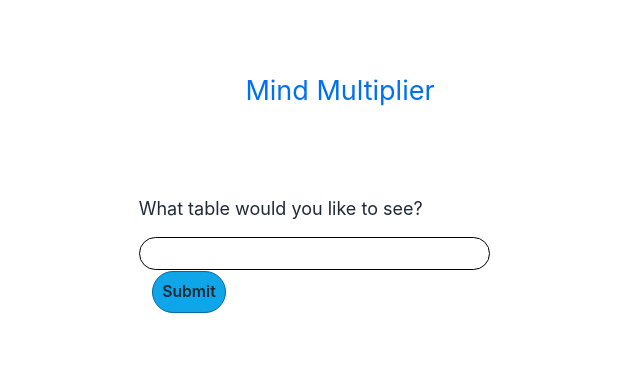
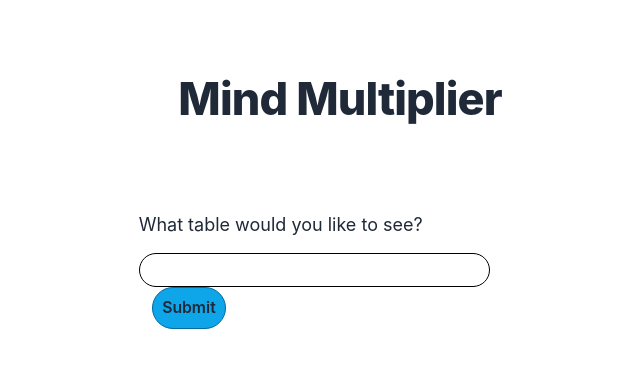
Before and after one commit to vineeth-pradhan/mind-multiplier, a Next.js app: page /tables/play/one in a window 1280 px wide. Shown: the top 368 px of the page, without its empty margins (300-940 px from the left). Built offline with nearby package versions, Linux system fonts and the light colour scheme.

Commit message:
Remove link back to  homepage

```diff
--- a/components/layout.js
+++ b/components/layout.js
@@ -25,19 +25,7 @@ export default function Layout({ children, home }) {
         <meta name="twitter:card" content="summary_large_image" />
       </Head>
       <header className={styles.header}>
-        {home ? (
-          <>
-            <h1 className={utilStyles.heading2Xl}>{siteTitle}</h1>
-          </>
-        ) : (
-          <>
-            <h2 className={utilStyles.headingLg}>
-              <Link href="/">
-                {siteTitle}
-              </Link>
-            </h2>
-          </>
-        )}
+        <h1 className={utilStyles.heading2Xl}>{siteTitle}</h1>
       </header>
       <main>{children}</main>
     </div>
```
